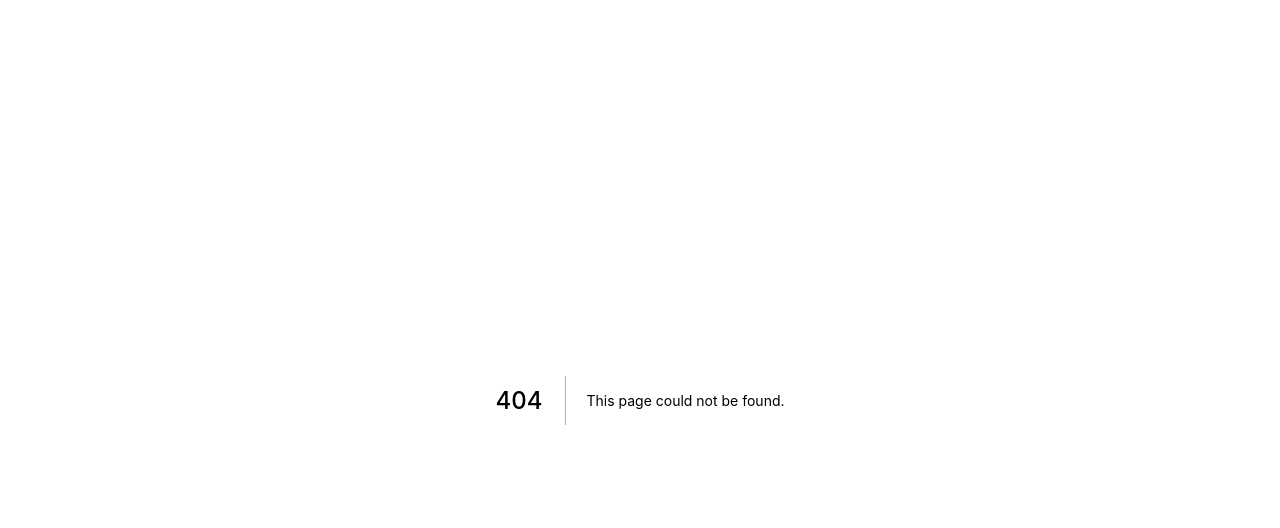
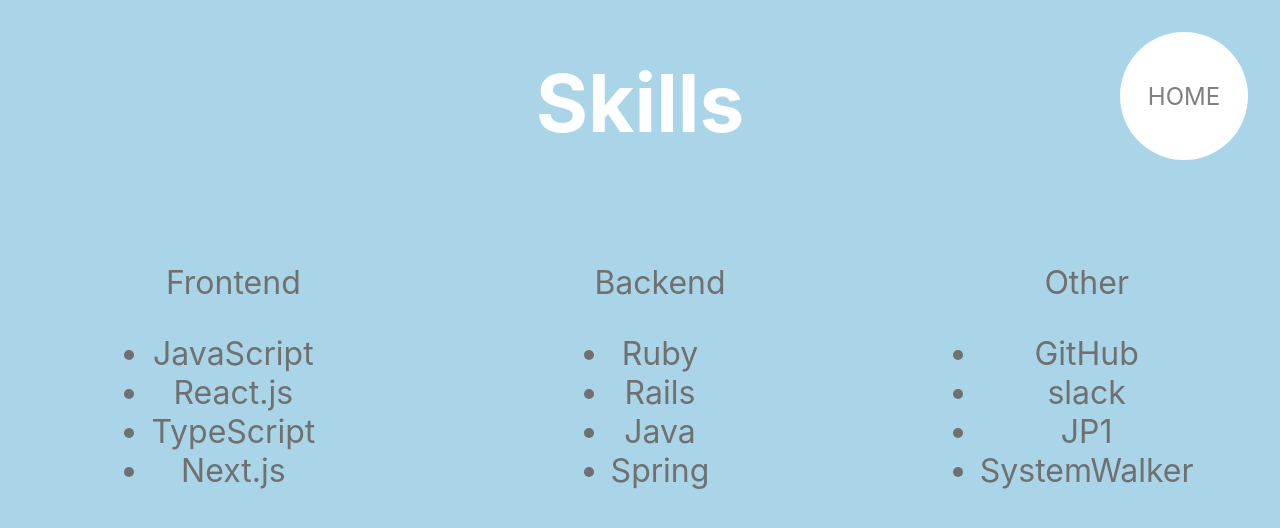
Before and after one commit to tanakafumiaki/self-introduction, a Next.js app: page /skills in a window 1280 px wide. Before the commit this address had no page. Shown: the top 528 px of the page. Built offline with nearby package versions, Linux system fonts and the light colour scheme.

Commit message:
create_skillsTemplate

```diff
--- /dev/null
+++ b/src/components/templates/SkillsTemplate/index.tsx
@@ -0,0 +1,47 @@
+import styles from "./styles.module.sass";
+import {CommonLink, Title, TextBox} from "components/atoms";
+import React from "react";
+
+const ProfileTemplate: React.VFC　= () => {
+    return (
+        <div>
+            <Title
+                title="Skills"/>
+
+            <CommonLink
+                text="HOME"
+                href="/selection"/>
+
+            <main className={styles.main}>
+                <ul className={styles.skillsWrapper}>
+                    Frontend
+                    <div className={styles.skillsList}>
+                        <li>JavaScript</li>
+                        <li>React.js</li>
+                        <li>TypeScript</li>
+                        <li>Next.js</li>
+                    </div>
+                </ul>
+                <ul className={styles.skillsWrapper}>
+                    Backend
+                    <div className={styles.skillsList}>
+                        <li>Ruby</li>
+                        <li>Rails</li>
+                        <li>Java</li>
+                        <li>Spring</li>
+                    </div>
+                </ul>
+                <ul className={styles.skillsWrapper}>
+                    Other
+                    <div className={styles.skillsList}>
+                        <li>GitHub</li>
+                        <li>slack</li>
+                        <li>JP1</li>
+                        <li>SystemWalker</li>
+                    </div>
+                </ul>
+            </main>
+        </div>
+    )
+}
+export default ProfileTemplate;
--- /dev/null
+++ b/src/components/templates/SkillsTemplate/styles.module.sass
@@ -0,0 +1,15 @@
+@import "src/components/global.module.sass"
+
+.main
+  display: grid
+  grid-template-columns: 1fr 1fr 1fr
+  margin-top: 5rem
+  text-align: center
+  .skillsWrapper
+    color: $gray
+    font-size: 2rem
+    display: flex
+    align-items: center
+    flex-direction: column
+    .skillsList
+      margin-top: 2rem
--- a/src/components/templates/index.ts
+++ b/src/components/templates/index.ts
@@ -1,3 +1,4 @@
 export { default as HomeTemplate } from "./HomeTemplate";
 export { default as SelectionTemplate } from "./SelectionTemplate";
 export { default as ProfileTemplate } from "./ProfileTemplate";
+export { default as SkillsTemplate } from "./SkillsTemplate";
--- /dev/null
+++ b/src/pages/skills/index.tsx
@@ -0,0 +1,7 @@
+import {SkillsTemplate} from "components/templates";
+import React from "react";
+
+const Index: React.VFC = () => {
+    return <SkillsTemplate />;
+};
+export default Index;
```
